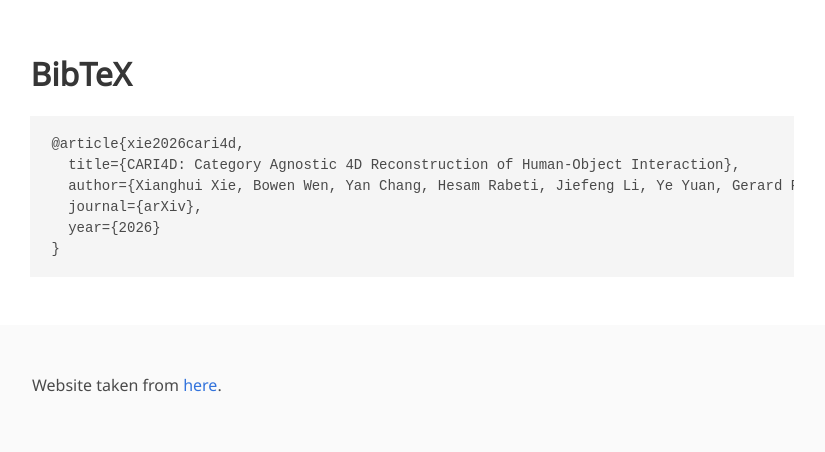
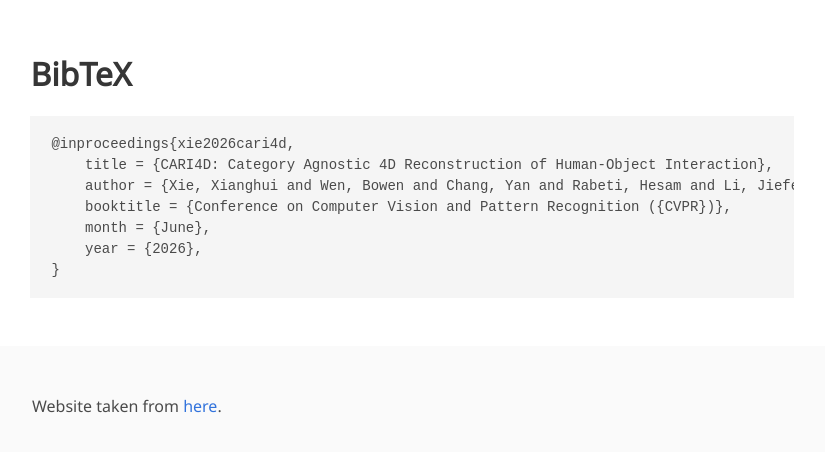
Before and after one commit to NVlabs/CARI4D, a plain HTML site: page index.html in a window 1280 px wide. Shown: the part 3792-4244 px from the top of the page, without its empty margins (228-1053 px from the left). Drawn offline with nearby package versions, Linux system fonts and the light colour scheme; some icons are missing; a web font is replaced by a local one.

Commit message:
Update bibtex

```diff
--- a/index.html
+++ b/index.html
@@ -296,11 +296,12 @@
       <div class="column is-four-fifths">
         <h2 class="title is-3 has-text-left">BibTeX</h2>
         <div class="content has-text-justified">
-          <pre><code>@article{xie2026cari4d,
-  title={CARI4D: Category Agnostic 4D Reconstruction of Human-Object Interaction},
-  author={Xianghui Xie, Bowen Wen, Yan Chang, Hesam Rabeti, Jiefeng Li, Ye Yuan, Gerard Pons-Moll, Stan Birchfield},
-  journal={arXiv},
-  year={2026}
+          <pre><code>@inproceedings{xie2026cari4d,
+    title = {CARI4D: Category Agnostic 4D Reconstruction of Human-Object Interaction},
+    author = {Xie, Xianghui and Wen, Bowen and Chang, Yan and Rabeti, Hesam and Li, Jiefeng and Yuan, Ye and Pons-Moll, Gerard and Birchfield, Stan},
+    booktitle = {Conference on Computer Vision and Pattern Recognition ({CVPR})},
+    month = {June},
+    year = {2026},
 }</code></pre>
         </div>
       </div>
```
